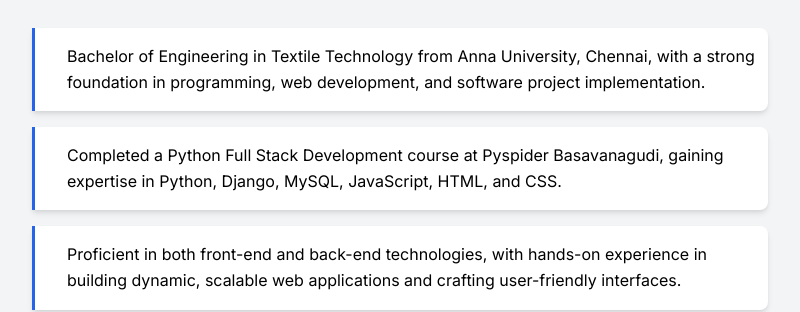
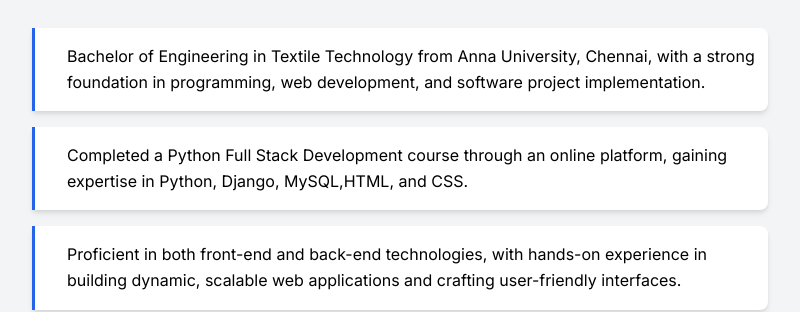
Before and after one commit to KARTHICK-ELANGOVAN/Personal-Portfolio, a plain HTML site: page index.html in a window 1280 px wide. Shown: the part 900-1212 px from the top of the page, without its empty margins (240-1040 px from the left). Drawn offline with nearby package versions, Linux system fonts and the light colour scheme; animation ran at ten frames a second.

Commit message:
Update index.html

```diff
--- a/index.html
+++ b/index.html
@@ -73,7 +73,7 @@
                 <ul>
                     <li>Bachelor of Engineering in Textile Technology from Anna University, Chennai, with a strong foundation in programming, web development, and software project implementation.</li>
 
-                    <li>Completed a Python Full Stack Development course at Pyspider Basavanagudi, gaining expertise in Python, Django, MySQL, JavaScript, HTML, and CSS.</li>
+                    <li>Completed a Python Full Stack Development course through an online platform, gaining expertise in Python, Django, MySQL,HTML, and CSS.</li>
 
                     <li>Proficient in both front-end and back-end technologies, with hands-on experience in building dynamic, scalable web applications and crafting user-friendly interfaces.</li>
 
```
